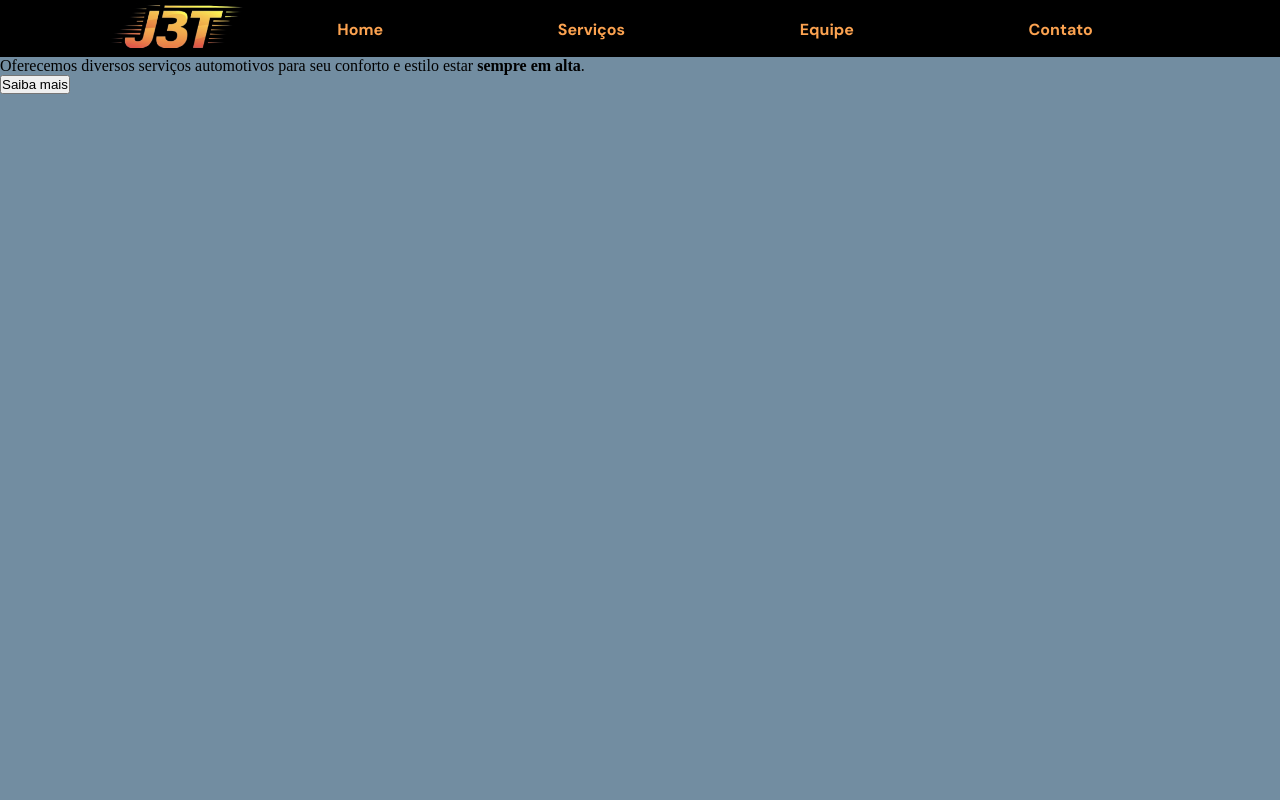
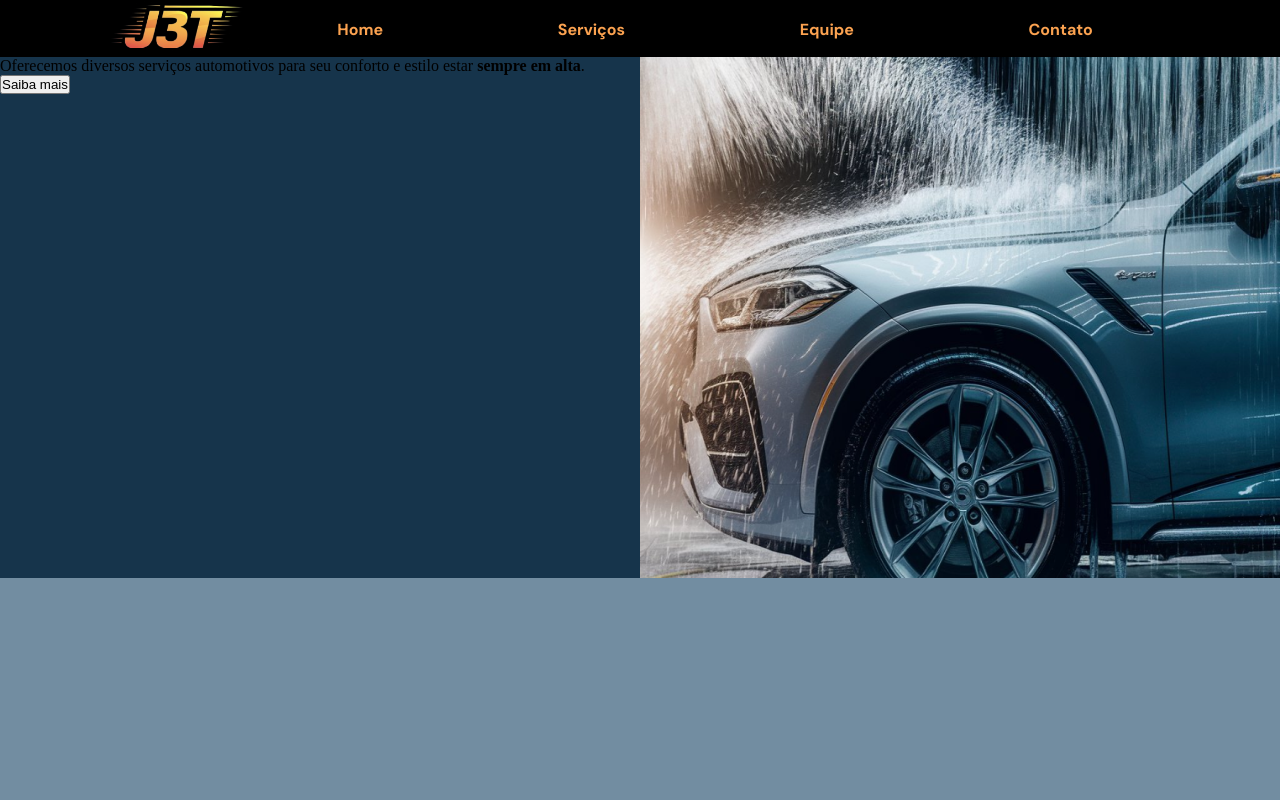
Before and after one commit to isgust/J3T, a Django app: page / in a window 1280 px wide. Run offline with Django 5.2, Linux system fonts and the light colour scheme.

Commit message:
Adição do tamanho do banner

```diff
--- a/siteJ3T/templates/index.html
+++ b/siteJ3T/templates/index.html
@@ -27,12 +27,13 @@
             </ul>
         </nav>
     </header>
-    <section>
-        <div>
+
+    <section class="banner">
+        <div class="banner-text">
             <p>Oferecemos diversos serviços automotivos para seu conforto e estilo estar <b>sempre em alta</b>.</p>
             <button>Saiba mais</button>
         </div>
-        <img src="" alt="">
+        <img class="banner-img" src="{% static  'img/imagem1.png' %}" alt="fundo banner">
     </section>
     <script src="{% static 'js/responsiveHeader.js'%}"></script>
 </body>
--- a/static/css/index.css
+++ b/static/css/index.css
@@ -1,5 +1,6 @@
 :root{
     --cor--fundo: #728DA1;
+    --fundo-objeto: #16344B;
 }
 *{
     margin: 0;
@@ -11,3 +12,20 @@ body{
     width: 100vw;
     background-color: var(--cor--fundo);
 }
+
+.banner{
+    display: flex;
+    width: 100%;
+    height: 521px;
+}
+
+.banner-text{
+    width: 50%;
+    background-color: var(--fundo-objeto);
+
+}
+
+.banner-img{
+    width: 50%;
+    height: 521px;
+}
```
